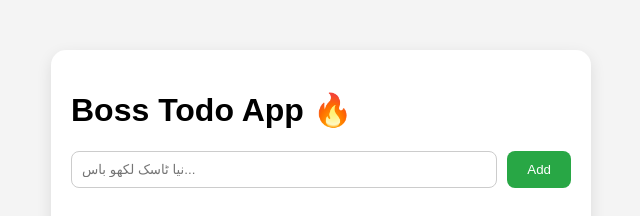
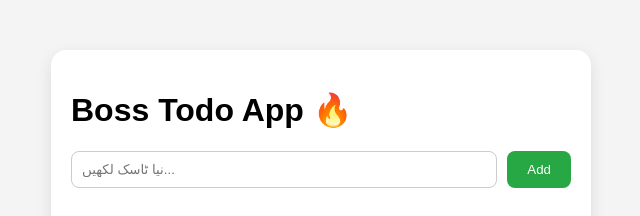
Before and after one commit to Hassan-dev-12/Advance-Todo-App, a plain HTML site: page index.html in a window 1280 px wide. Shown: the top 216 px of the page, 319-959 px from the left. Drawn offline with Linux system fonts and the light colour scheme.

Commit message:
Update index.html

```diff
--- a/index.html
+++ b/index.html
@@ -10,7 +10,7 @@
   <div class="container">
     <h1>Boss Todo App 🔥</h1>
     <div class="input-box">
-            <input type="text" id="taskInput" placeholder="نیا ٹاسک لکھو باس...">
+      <input type="text" id="taskInput" placeholder="نیا ٹاسک لکھیں...">
       <button id="addBtn">Add</button>
     </div>
     <ul id="taskList"></ul>
```
Lines whose indentation alone changed are shown as unchanged.
